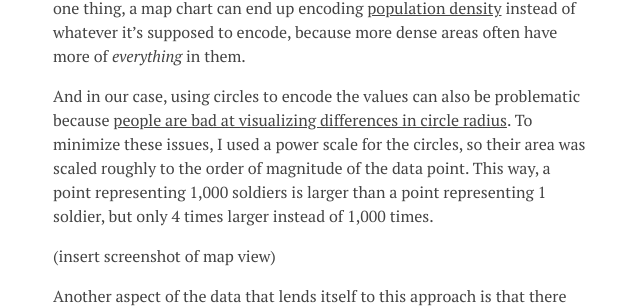
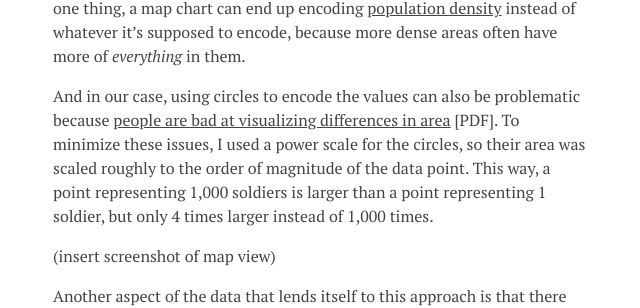
Before and after one commit to mniebling/mniebling.github.io, a Jekyll site: the page built from Projects/DailyStandup/index.md, in a window 1280 px wide and 900 px high, scrolled down 2075 px. Shown: the part 376-684 px from the top of the window, without its empty margins (319-959 px from the left). Built offline with Jekyll 4.4.1, drawn with Linux system fonts in a browser that asks for light colours; Markdown is read by kramdown in place of the engine named in the settings.

Commit message:
Add link to PDF

```diff
--- a/Projects/DailyStandup/index.md
+++ b/Projects/DailyStandup/index.md
@@ -61,7 +61,7 @@
 
 However, these types of geographic displays are very often misleading. For one thing, a map chart can end up encoding [population density]() instead of whatever it's supposed to encode, because more dense areas often have more of *everything* in them.
 
-And in our case, using circles to encode the values can also be problematic because [people are bad at visualizing differences in circle radius](). To minimize these issues, I used a power scale for the circles, so their area was scaled roughly to the order of magnitude of the data point. This way, a point representing 1,000 soldiers is larger than a point representing 1 soldier, but only 4 times larger instead of 1,000 times.
+And in our case, using circles to encode the values can also be problematic because [people are bad at visualizing differences in area](http://www.perceptualedge.com/articles/08-21-07.pdf) [PDF]. To minimize these issues, I used a power scale for the circles, so their area was scaled roughly to the order of magnitude of the data point. This way, a point representing 1,000 soldiers is larger than a point representing 1 soldier, but only 4 times larger instead of 1,000 times.
 
 (insert screenshot of map view)
 
```
